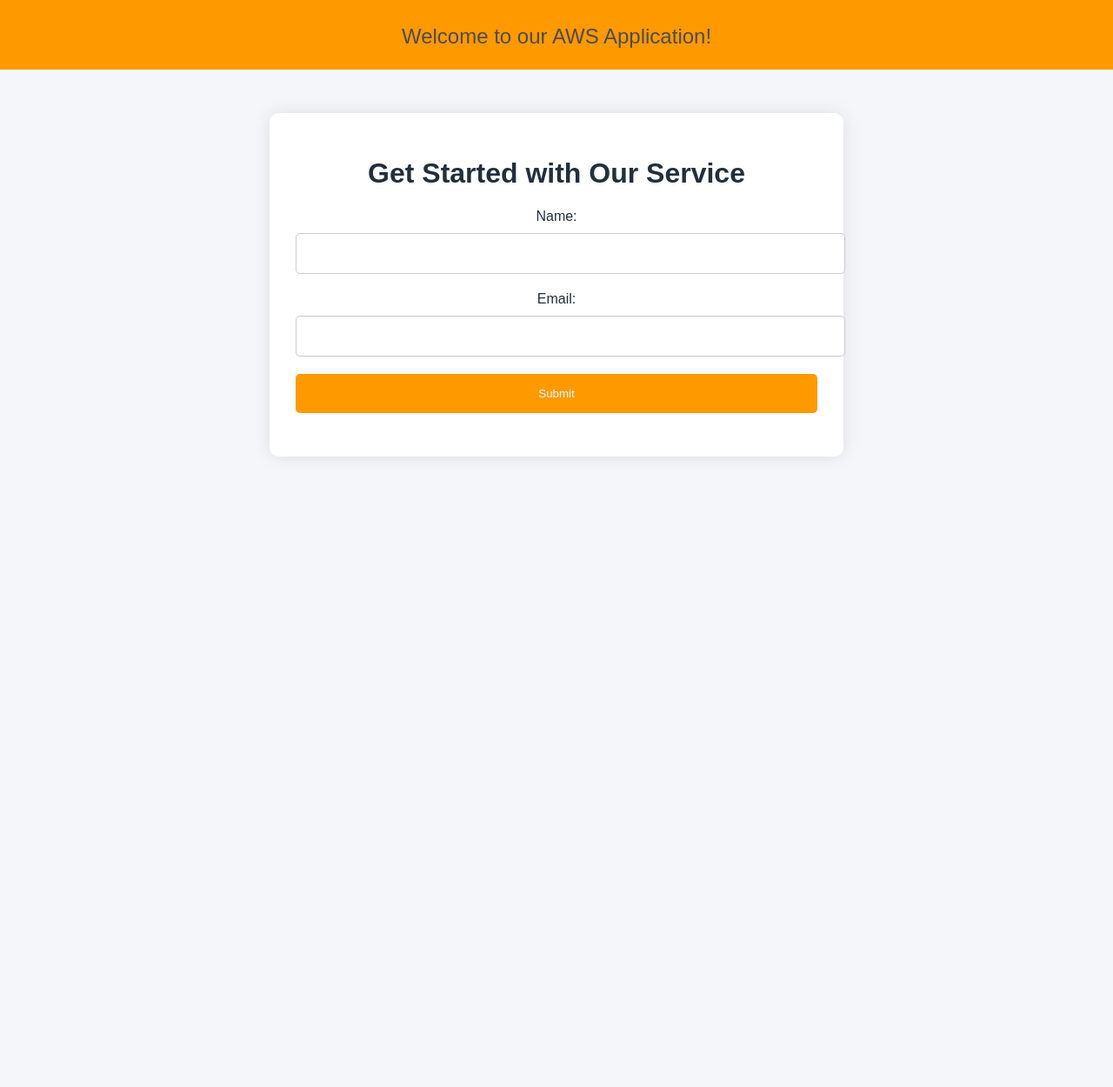
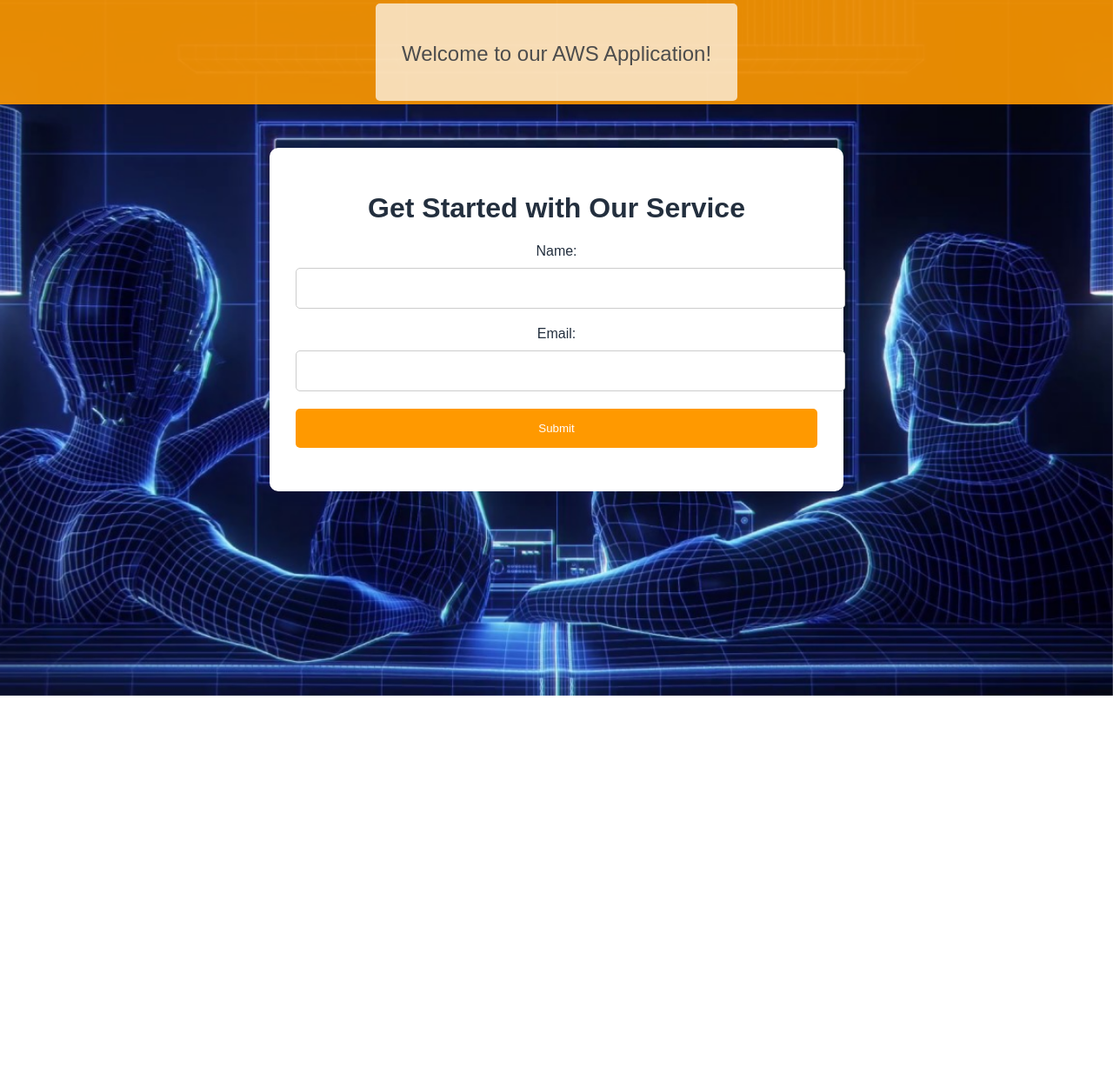
Before and after one commit to waleed399/flask-aws, a Flask app: page / in a window 1280 px wide. Shown: the whole page at 87% size. Before the commit the page ends 475 px from the top, so only its background shows below. Run offline with Flask 3, Linux system fonts and the light colour scheme; some libraries are stand-ins or nearby versions.

Commit message:
frontend updated

```diff
--- a/static/homepage-style.css
+++ b/static/homepage-style.css
@@ -1,14 +1,34 @@
 /* static/homepage-style.css */
 body {
     font-family: Arial, sans-serif;
-    background-color: #f4f6f9;
     margin: 0;
     padding: 0;
+    height: 100%;
+    overflow: hidden; /* Prevent scrolling on body */
+    position: relative;
+}
+
+.background {
+    position: fixed;
+    top: 0;
+    left: 0;
+    width: 100%;
+    height: 100%;
+    object-fit: cover;
+    z-index: -1;
+}
+
+.content {
+    position: relative;
+    z-index: 1;
+    overflow-y: auto; /* Enable scrolling within content */
+    height: 150vh;
+    padding-bottom: 50px; /* Provide space for scrolling */
 }
 
 .header {
-    background-color: #ff9900; /* Amazon's yellow-like color */
-    height: 80px;
+    background-color: rgba(255, 153, 0, 0.9); /* Amazon's yellow-like color with transparency */
+    height: 120px;
     display: flex;
     align-items: center;
     justify-content: center;
@@ -19,6 +39,7 @@ body {
     padding: 20px 30px; /* Increased padding */
     border-radius: 5px;
     font-size: 24px; /* Increased font size */
+    background: rgba(255, 255, 255, 0.7); /* White background with transparency */
 }
 
 .container {
--- a/templates/homepage.html
+++ b/templates/homepage.html
@@ -1,4 +1,4 @@
-
+<!-- templates/homepage.html -->
 <!DOCTYPE html>
 <html lang="en">
 <head>
@@ -8,6 +8,8 @@
     <link rel="stylesheet" href="{{ url_for('static', filename='homepage-style.css') }}">
 </head>
 <body>
+    <img src="{{ url_for('static', filename='aws-background.jpg') }}" alt="AWS Background" class="background">
+    <div class="content">
         <div class="header">
             <div class="welcome-message">
                 <p>Welcome to our AWS Application!</p>
@@ -23,5 +25,6 @@
                 <button type="submit">Submit</button>
             </form>
         </div>
+    </div>
 </body>
 </html>
```
Also changed, not shown: static/hello.css (+36 -12 lines), templates/hello.html (+9 -4 lines), static/aws-background.jpg (added). Lines whose indentation alone changed are shown as unchanged.
